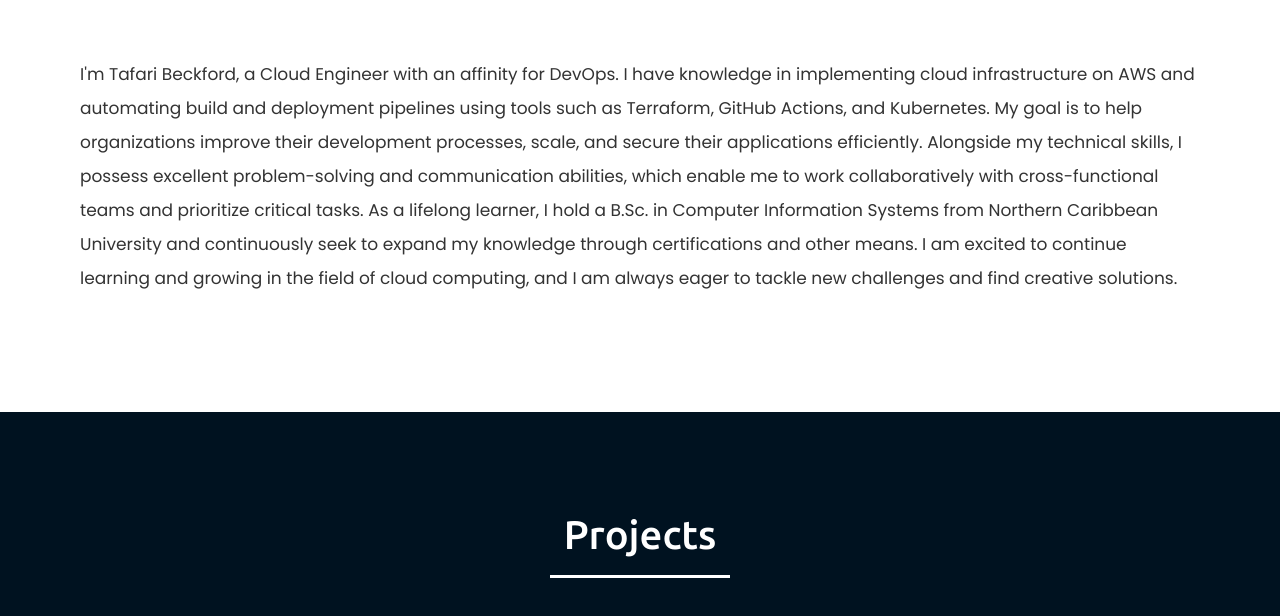
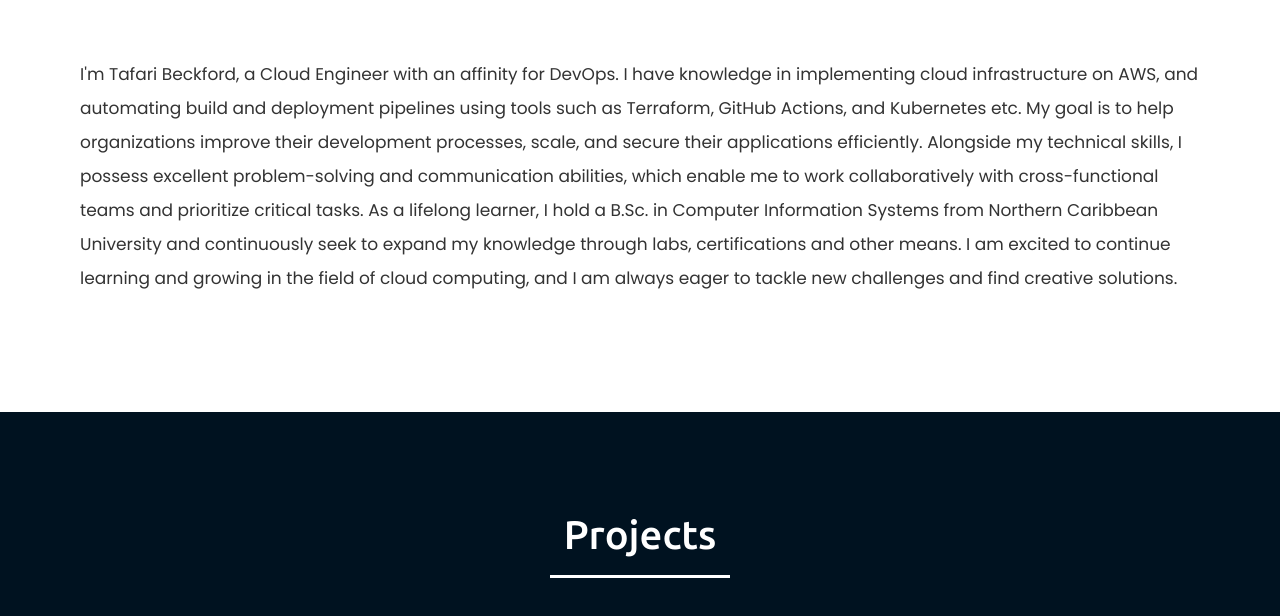
Before and after one commit to TafariBeckford/Cloud-Resume-Front-End, a plain HTML site: page cloudresume/index.html in a window 1280 px wide. Shown: the part 969-1585 px from the top of the page. Drawn offline with nearby package versions, Linux system fonts and the light colour scheme; no server answers; animation ran at ten frames a second.

Commit message:
update about me

```diff
--- a/cloudresume/index.html
+++ b/cloudresume/index.html
@@ -63,9 +63,9 @@
             <h2 class="title">About me</h2>
             <div class="about-content">
 
-                    <p class="about-me">I'm Tafari Beckford, a Cloud Engineer with an affinity for DevOps. I have knowledge in implementing cloud infrastructure on AWS and automating build and deployment pipelines using tools such as Terraform, GitHub Actions, and Kubernetes.
+                    <p class="about-me">I'm Tafari Beckford, a Cloud Engineer with an affinity for DevOps. I have knowledge in implementing cloud infrastructure on AWS, and automating build and deployment pipelines using tools such as Terraform, GitHub Actions, and Kubernetes etc.
                         My goal is to help organizations improve their development processes, scale, and secure their applications efficiently. Alongside my technical skills, I possess excellent problem-solving and communication abilities, which enable me to work collaboratively with cross-functional teams and prioritize critical tasks.
-                        As a lifelong learner, I hold a B.Sc. in Computer Information Systems from Northern Caribbean University and continuously seek to expand my knowledge through certifications and other means. I am excited to continue learning and growing in the field of cloud computing, and I am always eager to tackle new challenges and find creative solutions.
+                        As a lifelong learner, I hold a B.Sc. in Computer Information Systems from Northern Caribbean University and continuously seek to expand my knowledge through labs, certifications and other means. I am excited to continue learning and growing in the field of cloud computing, and I am always eager to tackle new challenges and find creative solutions.
                     </p>
 
 
```
